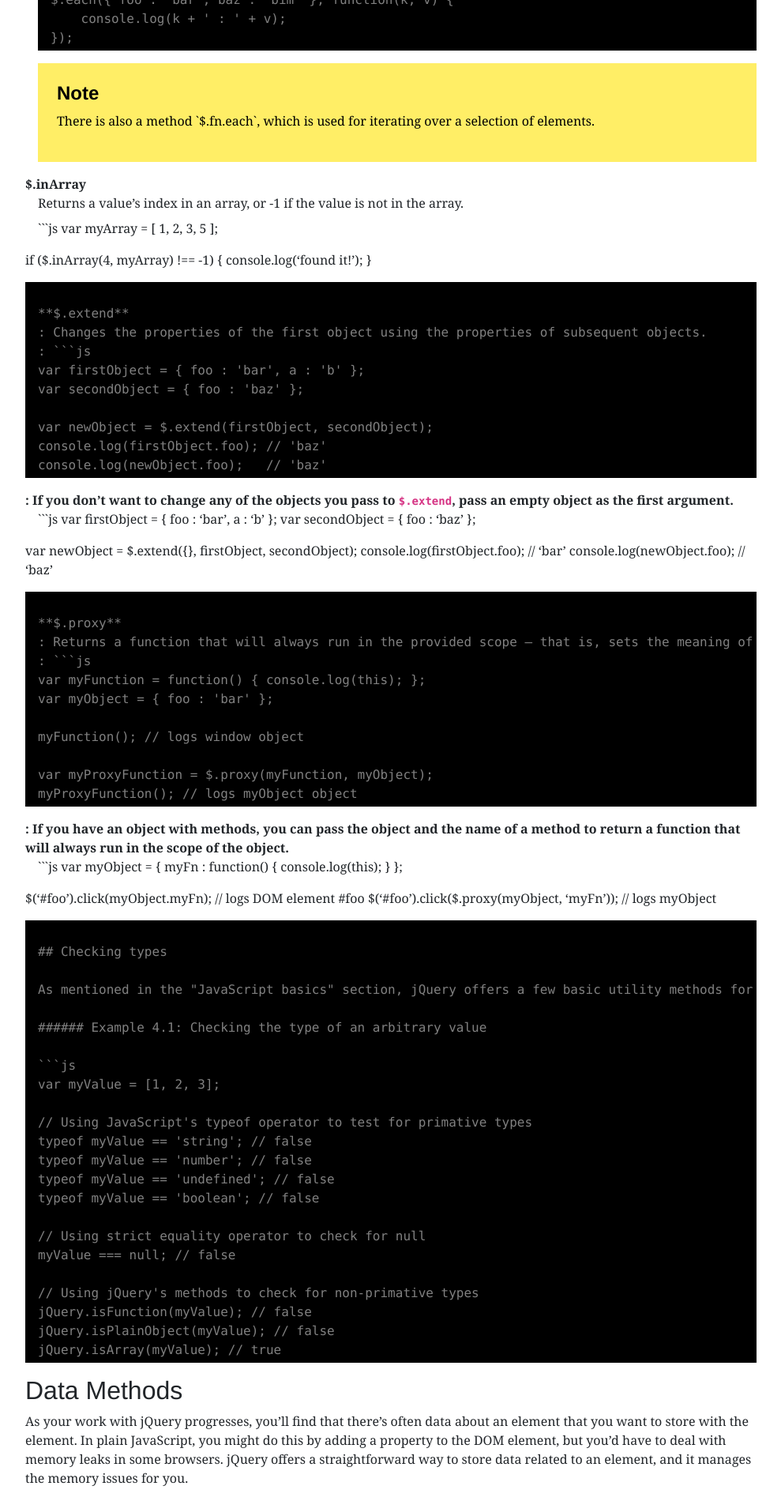
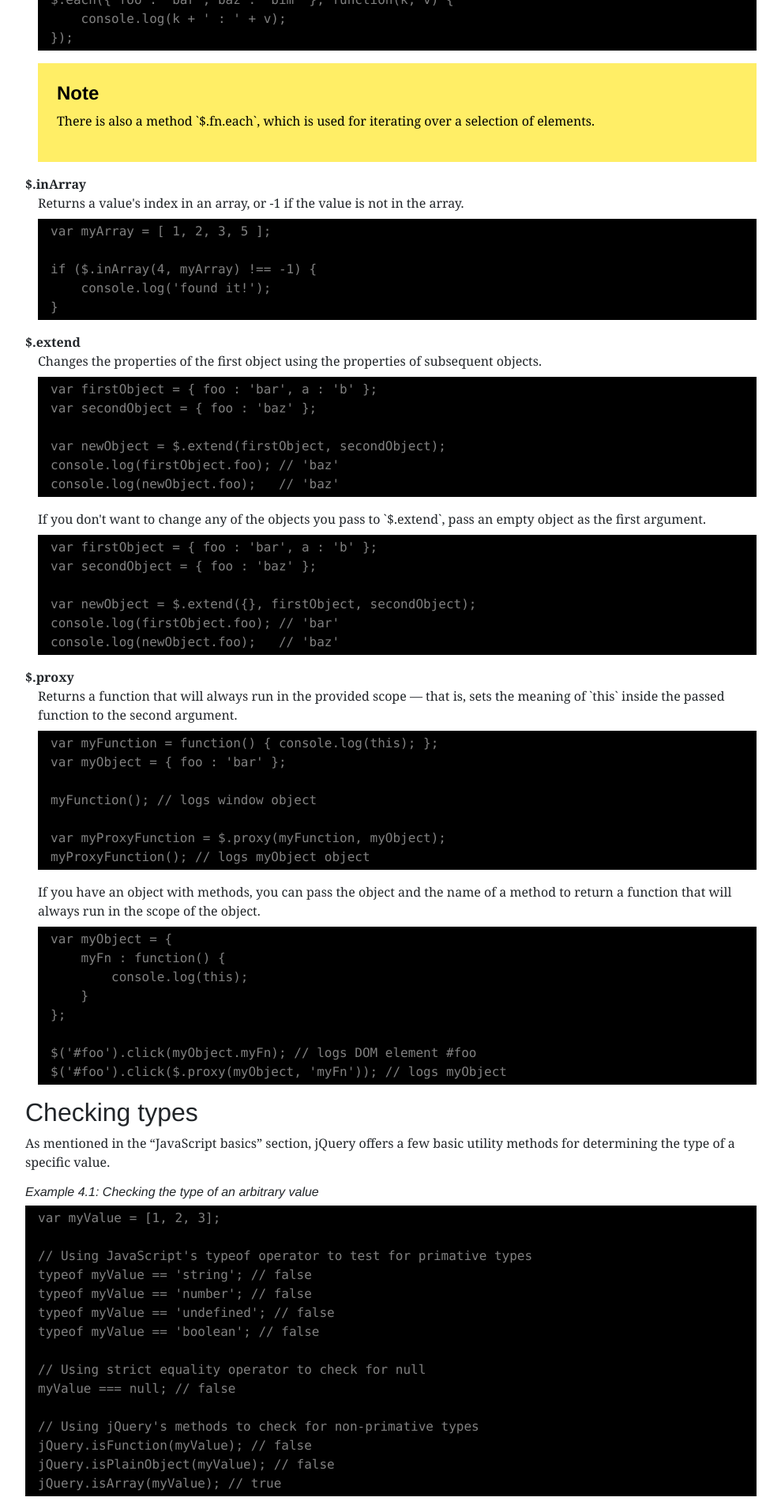
Before and after one commit to dan-carroll/jquery-fundamentals, a Jekyll site: the page built from legacy/ch04-jq-core.md, in a window 1280 px wide. Shown: the part 1187-3087 px from the top of the page at 79% size, without its empty margins (145-1134 px from the left). Built offline with Jekyll 4.4.1, drawn with Linux system fonts in a browser that asks for light colours.

Commit message:
HTML formatted definition lists.

````diff
--- a/assets/css/main.css
+++ b/assets/css/main.css
@@ -61,6 +61,10 @@ footer > p {
     padding: 1.5rem;
 }
 
+#book-chapter blockquote h4 {
+    font-weight: bold;
+}
+
 pre {
     background-color: black;
     color: gray;
@@ -68,6 +72,10 @@ pre {
     font-size: 1rem;
 }
 
+dt {
+    font-weight: 600;
+}
+
 dd {
     margin-left: 1rem;
 }
--- a/legacy/ch04-jq-core.md
+++ b/legacy/ch04-jq-core.md
@@ -33,12 +33,12 @@ There are a few cases where object methods and core methods have the same names,
 jQuery offers several utility methods in the `$` namespace. These methods are helpful for accomplishing routine programming tasks. Below are examples of a few of the utility methods; for a complete reference on jQuery utility methods, visit [http://api.jquery.com/category/utilities/](http://api.jquery.com/category/utilities/).
 
 <dl>
-<dt class="fw-semibold">$.trim</dt>
+<dt>$.trim</dt>
 <dd>Removes leading and trailing whitespace.</dd>
 <dd><pre><code>$.trim('    lots of extra whitespace    ');
 // returns 'lots of extra whitespace'</code></pre></dd>
 
-<dt class="fw-semibold">$.each</dt>
+<dt>$.each</dt>
 <dd>Iterates over arrays and objects.</dd>
 <dd><pre><code>$.each([ 'foo', 'bar', 'baz' ], function(idx, val) {
     console.log('element ' + idx + 'is ' + val);
@@ -49,65 +49,54 @@ $.each({ foo : 'bar', baz : 'bim' }, function(k, v) {
 });</code></pre></dd>
 
 <dd><blockquote>
-  <h4><strong>Note</strong></h4>
+  <h4>Note</h4>
 
   <p>There is also a method `$.fn.each`, which is used for iterating over a selection of elements.</p>
 </blockquote></dd>
 
-</dl>
-
-**$.inArray**
-: Returns a value's index in an array, or -1 if the value is not in the array.
-: ```js
-var myArray = [ 1, 2, 3, 5 ];
+<dt>$.inArray</dt>
+<dd>Returns a value's index in an array, or -1 if the value is not in the array.</dd>
+<dd><pre><code>var myArray = [ 1, 2, 3, 5 ];
 
 if ($.inArray(4, myArray) !== -1) {
     console.log('found it!');
-}
-```
+}</code></pre></dd>
 
-**$.extend**
-: Changes the properties of the first object using the properties of subsequent objects.
-: ```js
-var firstObject = { foo : 'bar', a : 'b' };
+<dt>$.extend</dt>
+<dd>Changes the properties of the first object using the properties of subsequent objects.</dd>
+<dd><pre><code>var firstObject = { foo : 'bar', a : 'b' };
 var secondObject = { foo : 'baz' };
 
 var newObject = $.extend(firstObject, secondObject);
 console.log(firstObject.foo); // 'baz'
-console.log(newObject.foo);   // 'baz'
-```
-: If you don't want to change any of the objects you pass to `$.extend`, pass an empty object as the first argument.
-: ```js
-var firstObject = { foo : 'bar', a : 'b' };
+console.log(newObject.foo);   // 'baz'</code></pre></dd>
+<dd>If you don't want to change any of the objects you pass to `$.extend`, pass an empty object as the first argument.</dd>
+<dd><pre><code>var firstObject = { foo : 'bar', a : 'b' };
 var secondObject = { foo : 'baz' };
 
 var newObject = $.extend({}, firstObject, secondObject);
 console.log(firstObject.foo); // 'bar'
-console.log(newObject.foo);   // 'baz'
-```
+console.log(newObject.foo);   // 'baz'</code></pre></dd>
 
-**$.proxy**
-: Returns a function that will always run in the provided scope — that is, sets the meaning of `this` inside the passed function to the second argument.
-: ```js
-var myFunction = function() { console.log(this); };
+<dt>$.proxy</dt>
+<dd>Returns a function that will always run in the provided scope — that is, sets the meaning of `this` inside the passed function to the second argument.</dd>
+<dd><pre><code>var myFunction = function() { console.log(this); };
 var myObject = { foo : 'bar' };
 
 myFunction(); // logs window object
 
 var myProxyFunction = $.proxy(myFunction, myObject);
-myProxyFunction(); // logs myObject object
-```
-: If you have an object with methods, you can pass the object and the name of a method to return a function that will always run in the scope of the object.
-: ```js
-var myObject = {
+myProxyFunction(); // logs myObject object</code></pre></dd>
+<dd>If you have an object with methods, you can pass the object and the name of a method to return a function that will always run in the scope of the object.</dd>
+<dd><pre><code>var myObject = {
     myFn : function() {
         console.log(this);
     }
 };
 
 $('#foo').click(myObject.myFn); // logs DOM element #foo
-$('#foo').click($.proxy(myObject, 'myFn')); // logs myObject
-```
+$('#foo').click($.proxy(myObject, 'myFn')); // logs myObject</code></pre></dd>
+</dl>
 
 ## Checking types
 
````
